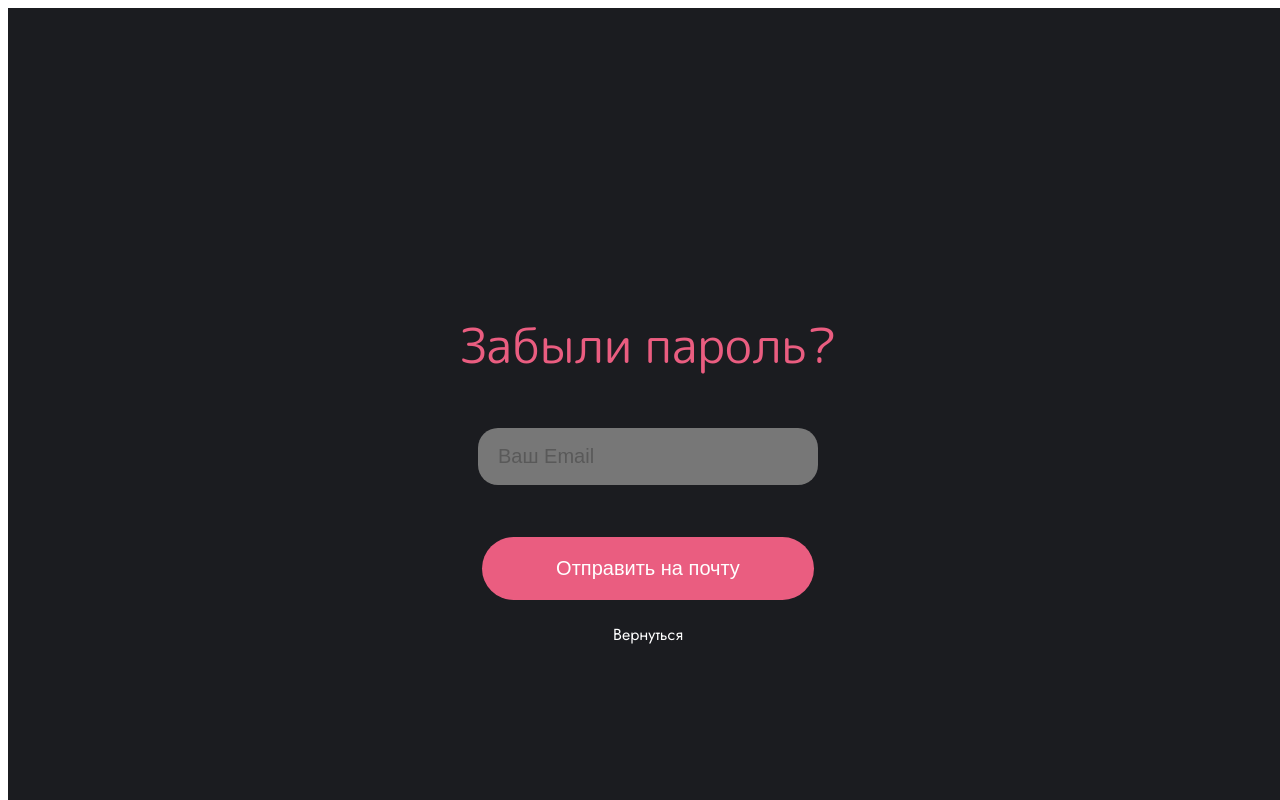
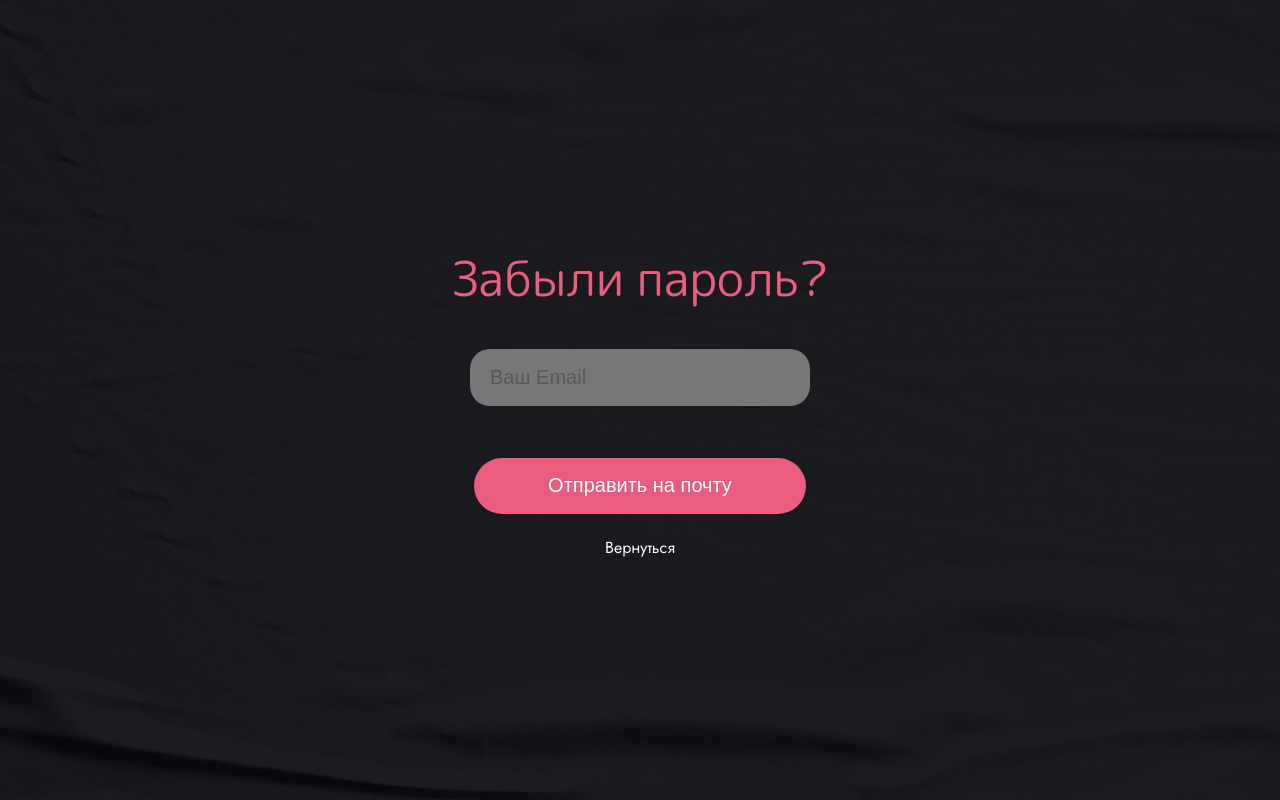
Before and after one commit to itgirlschool/InterviewTrainer, a React (Vite) app: page /resetpassword in a window 1280 px wide. Shown: the top 800 px of the page. Built offline with nearby package versions, Linux system fonts and the light colour scheme; no server answers.

Commit message:
fixed styles and links

```diff
--- a/src/Pages/Auth/ResetPassowrd/ResetPassword.jsx
+++ b/src/Pages/Auth/ResetPassowrd/ResetPassword.jsx
@@ -54,13 +54,13 @@ export default function ResetPassword() {
           Отправить на почту
         </button>
         <Link to="/login">
-          <button className="button__back">Вернуться</button>
+          <p className="button__back">Вернуться</p>
         </Link>
       </form>
       <div className={user ? "hidden" : "false__email"}>
         <p className="header">E-mail не найден</p>
         <Link to="/signin">
-          <button className="button__sighnin">Создать аккаунт</button>
+          <p className="button__sighnin">Создать аккаунт</p>
         </Link>
       </div>
     </div>
--- a/src/Pages/Auth/ResetPassowrd/ResetPassword.scss
+++ b/src/Pages/Auth/ResetPassowrd/ResetPassword.scss
@@ -7,17 +7,27 @@
 
 .reset__container {
   width: 100vw;
-  height: 100vmax;
+  height: 100vh;
   background: #1B1C20;
-  padding-top: 20%;
+  background-image: url('../../../assets/background__1.png');
+  background-size: cover;
 
   a {
     outline: none;
     text-decoration-line: none;
   }
 
+  p {
+    margin: 0;
+  }
+
   .form {
+    height: 100%;
     margin: 0 auto;
+    display: flex;
+    flex-direction: column;
+    justify-content: center;
+    align-items: center;
   }
 
   .header {
@@ -45,13 +55,14 @@
   }
 
   .button__submit {
-    display: block;
-    padding-top: 20px;
-    padding-bottom: 20px;
+    display: flex;
+    justify-content: center;
+    align-items: center;
     margin-top: 52px;
     margin-left: auto;
     margin-right: auto;
     width: 26%;
+    min-height: 3.5rem;
     border: none;
     border-radius: 50px;
     font-size: 1.25rem;
--- a/src/index.scss
+++ b/src/index.scss
@@ -7,3 +7,9 @@
     font-weight: 400;
     font-style: normal;
   }
+
+  body {
+    margin: 0;
+    min-width: 320px;
+    min-height: 100vh;
+  }
--- a/src/style/template.scss
+++ b/src/style/template.scss
@@ -6,8 +6,6 @@
 
 %button__text {
   display: block;
-  margin-left: auto;
-  margin-right: auto;
   border: none;
   font-size: 1rem;
   @extend %font__jost;
```
Also changed, not shown: src/assets/background__1.png (added).
